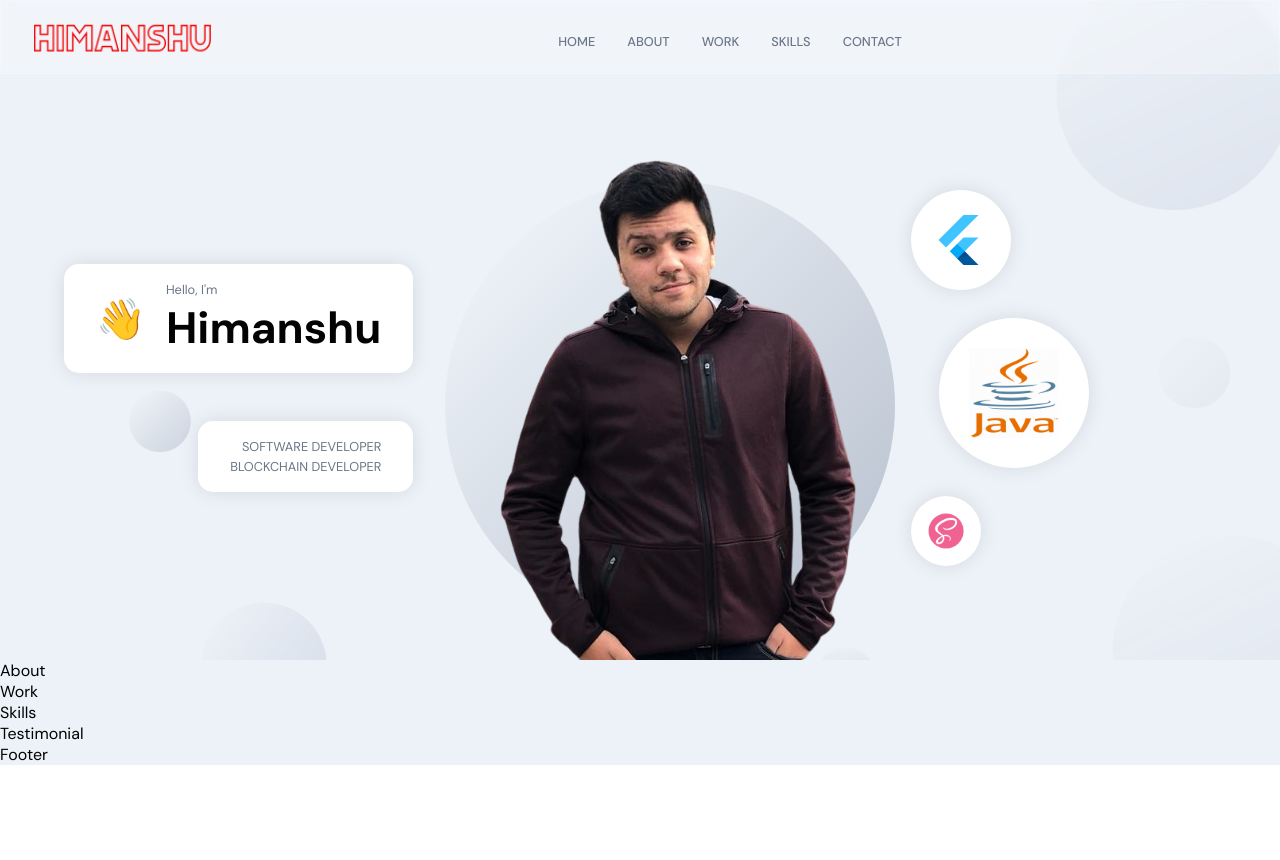
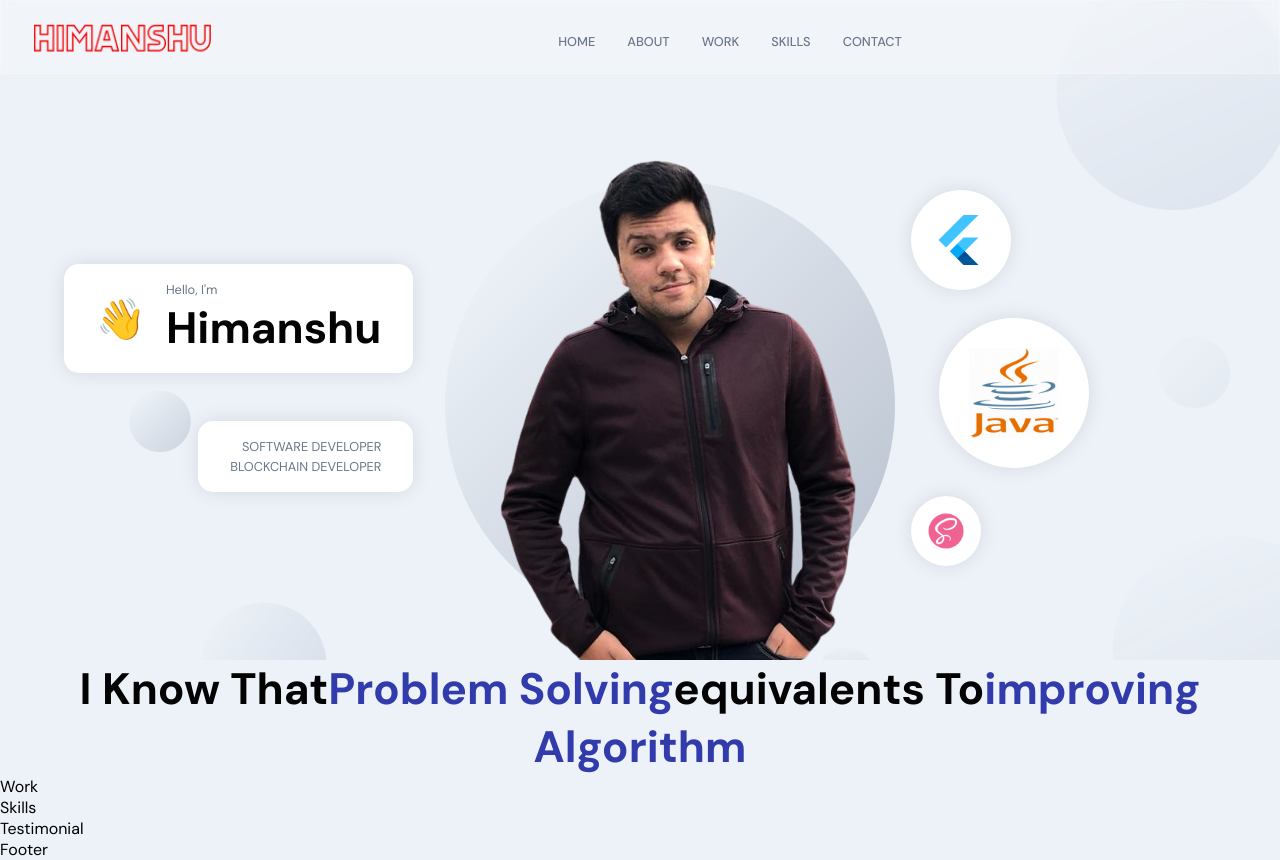
Before and after one commit to hi-malik/Portfolio2022, a React (Create React App) app in the folder frontend_react/: page / in a window 1280 px wide. Before the commit the page ends 800 px from the top, so only its background shows below. Built offline with nearby package versions, Linux system fonts and the light colour scheme.

Commit message:
about-section started

```diff
--- a/frontend_react/src/container/About/About.jsx
+++ b/frontend_react/src/container/About/About.jsx
@@ -1,10 +1,18 @@
-import React from 'react'
+import React, { useState, useEffect } from 'react';
+import { motion } from 'framer-motion';
 
 import './About.scss';
 
 const About = () => {
   return (
-    <div>About</div>
+    <>
+      <h2 className="head-text">
+        I know that
+        <span>Problem solving</span>
+        equivalents to
+        <span>improving Algorithm</span>
+      </h2>
+    </>
   )
 }
 
```
